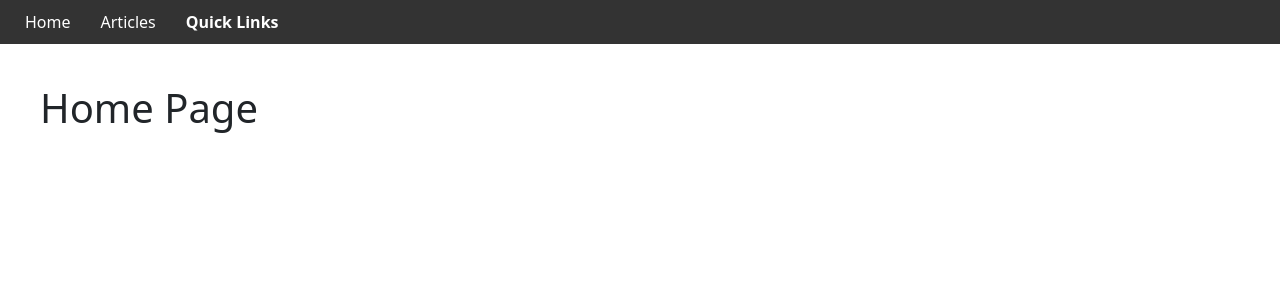
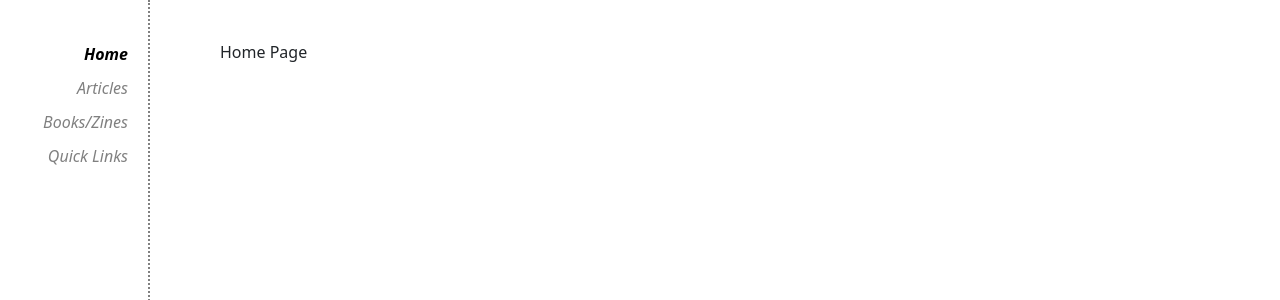
Before and after one commit to danhu0/lit-distro, a React (Vite) app: page / in a window 1280 px wide. Shown: the top 300 px of the page. Built offline with nearby package versions, Linux system fonts and the light colour scheme; the HTML template or start-up script is replaced by a standard one.

Commit message:
styling changes

```diff
--- a/src/App.tsx
+++ b/src/App.tsx
@@ -3,15 +3,24 @@ import { BrowserRouter as Router, Routes, Route } from "react-router-dom";
 import Navbar from "./components/Navbar";
 import Home from "./Home";
 import Articles from "./Articles";
+import QuickLinks from "./QuickLinks";
+import Books from "./Books";
 
 const App = () => {
   return (
     <Router>
       <Navbar />
-      <div style={{ padding: "40px" }}>
+      <div
+        style={{
+          padding: "40px",
+          paddingLeft: "220px" /* Add padding to the left of the content */,
+        }}
+      >
         <Routes>
           <Route path="/" element={<Home />} />
           <Route path="/articles" element={<Articles />} />
+          <Route path="/books" element={<Books />} />
+          <Route path="/quicklinks" element={<QuickLinks />} />
         </Routes>
       </div>
     </Router>
--- a/src/Articles.tsx
+++ b/src/Articles.tsx
@@ -1,9 +1,5 @@
 const Articles = () => {
-  return (
-    <div>
-      <h1>Articles Page</h1>
-    </div>
-  );
+  return <div>Articles Page</div>;
 };
 
 export default Articles;
--- /dev/null
+++ b/src/Books.tsx
@@ -0,0 +1,5 @@
+const Books = () => {
+  return <div>Books Page</div>;
+};
+
+export default Books;
--- a/src/Home.tsx
+++ b/src/Home.tsx
@@ -1,9 +1,5 @@
 const Home = () => {
-  return (
-    <div>
-      <h1>Home Page</h1>
-    </div>
-  );
+  return <div>Home Page</div>;
 };
 
 export default Home;
--- /dev/null
+++ b/src/QuickLinks.tsx
@@ -0,0 +1,5 @@
+const QuickLinks = () => {
+  return <div>quick links</div>;
+};
+
+export default QuickLinks;
--- a/src/components/Navbar.tsx
+++ b/src/components/Navbar.tsx
@@ -1,68 +1,85 @@
 import React, { useState } from "react";
+import { Link, useLocation } from "react-router-dom"; // Import Link and useLocation from react-router-dom
 
 const Navbar = () => {
-  // State to toggle the dropdown visibility
-  const [dropdownOpen, setDropdownOpen] = useState(false);
-
-  // Toggle the dropdown menu
-  const toggleDropdown = () => {
-    setDropdownOpen(!dropdownOpen);
-  };
+  const location = useLocation(); // Get the current location
 
   return (
-    <nav style={{ backgroundColor: "#333", padding: "10px", color: "white" }}>
+    <nav
+      style={{
+        backgroundColor: "white",
+        color: "white",
+        padding: "20px",
+        paddingTop: "37px", // Add padding to the top of the nav
+        height: "100vh", // Ensure the nav takes full height of the viewport
+        position: "fixed", // Make it fixed on the left side
+        left: 0,
+        top: 0,
+        width: "150px", // You can adjust the width as needed
+        display: "flex",
+        flexDirection: "column", // Align items vertically
+        borderRight: "2px dotted grey",
+      }}
+    >
       <ul
         style={{
           display: "flex",
+          flexDirection: "column", // Align items vertically
           listStyleType: "none",
           margin: 0,
           padding: 0,
+          alignItems: "flex-end",
+          fontStyle: "italic",
         }}
       >
-        <li style={{ margin: "0 15px" }}>
-          <a href="/" style={{ color: "white", textDecoration: "none" }}>
+        <li style={{ margin: "5px 0" }}>
+          <Link
+            to="/"
+            style={{
+              color: location.pathname === "/" ? "black" : "grey",
+              textDecoration: "none",
+              fontWeight: location.pathname === "/" ? "bold" : "normal", // Bold if current path is "/"
+            }}
+          >
             Home
-          </a>
+          </Link>
         </li>
-        <li style={{ margin: "0 15px" }}>
-          <a
-            href="/articles"
-            style={{ color: "white", textDecoration: "none" }}
+        <li style={{ margin: "5px 0" }}>
+          <Link
+            to="/articles"
+            style={{
+              color: location.pathname === "/articles" ? "black" : "grey",
+              textDecoration: "none",
+              fontWeight: location.pathname === "/articles" ? "bold" : "normal", // Bold if current path is "/articles"
+            }}
           >
             Articles
-          </a>
+          </Link>
         </li>
-        {/* Quick Links Dropdown Section */}
-        <li style={{ margin: "0 15px" }} onClick={toggleDropdown}>
-          <span
-            style={{ color: "white", fontWeight: "bold", cursor: "pointer" }}
+        <li style={{ margin: "5px 0" }}>
+          <Link
+            to="/books"
+            style={{
+              color: location.pathname === "/books" ? "black" : "grey",
+              textDecoration: "none",
+              fontWeight: location.pathname === "/books" ? "bold" : "normal", // Bold if current path is "/books"
+            }}
+          >
+            Books/Zines
+          </Link>
+        </li>
+        <li style={{ margin: "5px 0" }}>
+          <Link
+            to="/quicklinks"
+            style={{
+              color: location.pathname === "/quicklinks" ? "black" : "grey",
+              textDecoration: "none",
+              fontWeight:
+                location.pathname === "/quicklinks" ? "bold" : "normal", // Bold if current path is "/quicklinks"
+            }}
           >
             Quick Links
-          </span>
-          <div
-            style={{
-              display: dropdownOpen ? "block" : "none",
-              position: "absolute",
-              backgroundColor: "#444",
-              padding: "10px",
-              marginTop: "5px",
-              borderRadius: "5px",
-              zIndex: 1,
-            }}
-          >
-            <ul style={{ listStyleType: "none", margin: 0, padding: 0 }}>
-              <li style={{ margin: "5px 0" }}>
-                <a
-                  href="https://www.instagram.com/"
-                  target="_blank"
-                  rel="noopener noreferrer"
-                  style={{ color: "white", textDecoration: "none" }}
-                >
-                  Instagram
-                </a>
-              </li>
-            </ul>
-          </div>
+          </Link>
         </li>
       </ul>
     </nav>
```
